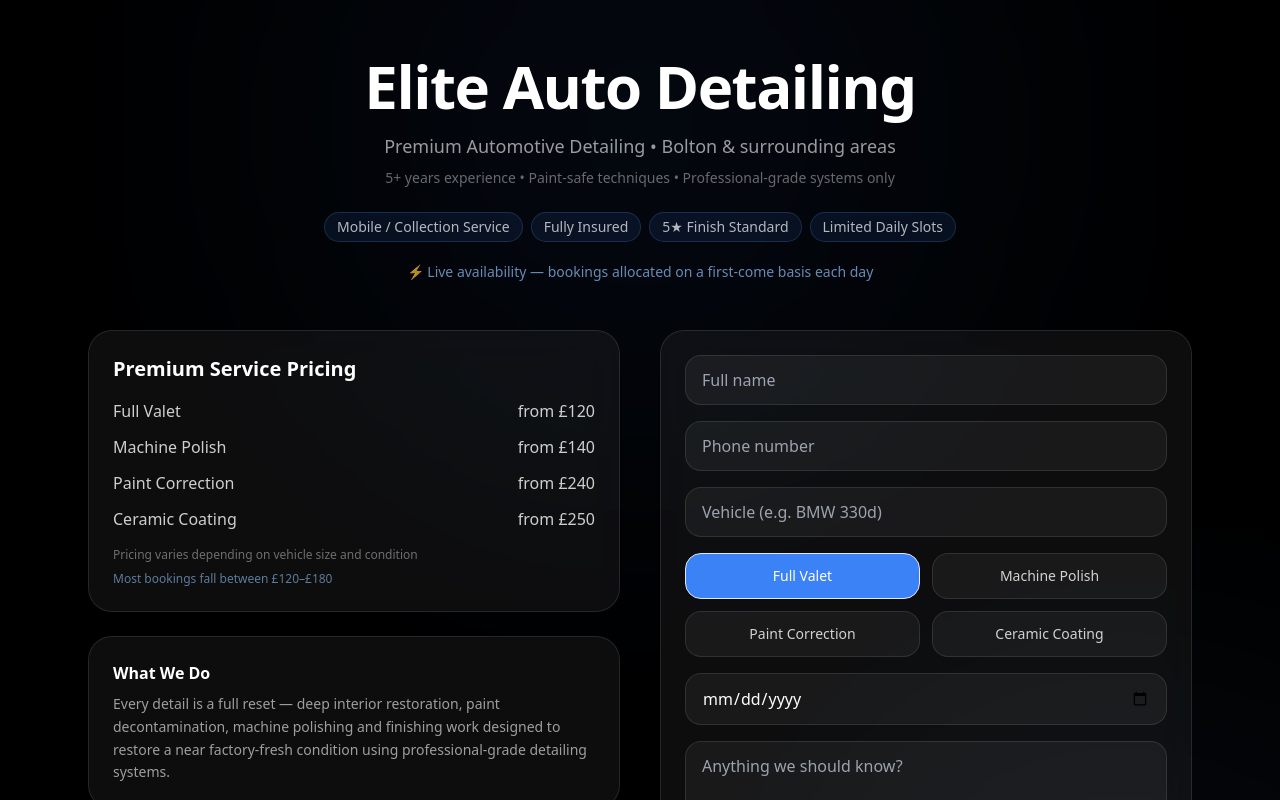
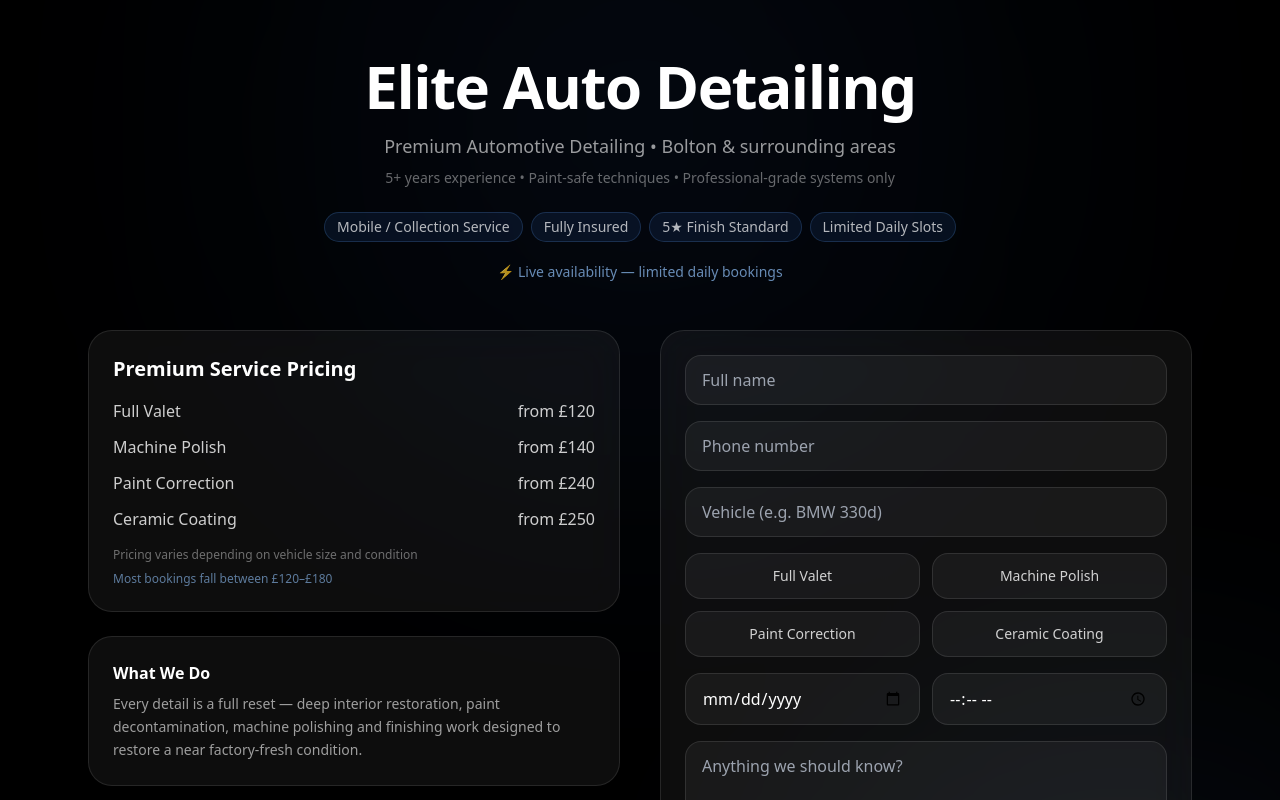
Before and after one commit to eliteautobolton/elite-auto-detailing, a Next.js app: page / in a window 1280 px wide. Shown: the top 800 px of the page. Built offline with nearby package versions, Linux system fonts and the light colour scheme.

Commit message:
Update page.js
Multi select

```diff
--- a/app/page.js
+++ b/app/page.js
@@ -7,23 +7,46 @@ export default function Page() {
     name: "",
     phone: "",
     car: "",
-    service: "Full Valet",
+    services: [],
     date: "",
+    time: "",
     message: "",
   });
+
+  const serviceOptions = [
+    "Full Valet",
+    "Machine Polish",
+    "Paint Correction",
+    "Ceramic Coating",
+  ];
+
+  const toggleService = (service) => {
+    setForm((prev) => {
+      const exists = prev.services.includes(service);
+
+      return {
+        ...prev,
+        services: exists
+          ? prev.services.filter((s) => s !== service)
+          : [...prev.services, service],
+      };
+    });
+  };
 
   const handleChange = (e) => {
     setForm({ ...form, [e.target.name]: e.target.value });
   };
 
   const handleSubmit = () => {
-    const msg = `NEW ELITE AUTO BOOKING:%0A
-Name: ${form.name}%0A
-Phone: ${form.phone}%0A
-Car: ${form.car}%0A
-Service: ${form.service}%0A
-Date: ${form.date}%0A
-Notes: ${form.message}`;
+    const msg =
+      `NEW ELITE AUTO BOOKING\n` +
+      `Name: ${form.name}\n` +
+      `Phone: ${form.phone}\n` +
+      `Car: ${form.car}\n` +
+      `Services: ${form.services.join(", ")}\n` +
+      `Date: ${form.date}\n` +
+      `Time: ${form.time}\n` +
+      `Notes: ${form.message}`;
 
     window.open(
       `https://wa.me/447988770864?text=${encodeURIComponent(msg)}`,
@@ -34,7 +57,7 @@ Notes: ${form.message}`;
   return (
     <div className="min-h-screen bg-black text-white relative overflow-hidden">
 
-      {/* Animated premium blue glow */}
+      {/* Background glow */}
       <div className="absolute inset-0">
         <div className="absolute top-[-200px] left-1/2 -translate-x-1/2 w-[650px] h-[650px] bg-blue-500/10 blur-[180px] rounded-full animate-pulse" />
         <div className="absolute bottom-[-250px] right-[-120px] w-[550px] h-[550px] bg-blue-400/10 blur-[160px] rounded-full animate-pulse" />
@@ -62,7 +85,7 @@ Notes: ${form.message}`;
               "Mobile / Collection Service",
               "Fully Insured",
               "5★ Finish Standard",
-              "Limited Daily Slots"
+              "Limited Daily Slots",
             ].map((t) => (
               <span
                 key={t}
@@ -73,9 +96,8 @@ Notes: ${form.message}`;
             ))}
           </div>
 
-          {/* urgency */}
           <p className="mt-5 text-sm text-blue-300/70">
-            ⚡ Live availability — bookings allocated on a first-come basis each day
+            ⚡ Live availability — limited daily bookings
           </p>
         </div>
 
@@ -116,8 +138,7 @@ Notes: ${form.message}`;
               <h3 className="font-semibold mb-2">What We Do</h3>
               <p className="text-white/60 text-sm leading-relaxed">
                 Every detail is a full reset — deep interior restoration, paint decontamination,
-                machine polishing and finishing work designed to restore a near factory-fresh condition
-                using professional-grade detailing systems.
+                machine polishing and finishing work designed to restore a near factory-fresh condition.
               </p>
             </div>
 
@@ -125,7 +146,7 @@ Notes: ${form.message}`;
               <h3 className="font-semibold mb-2">Important</h3>
               <p className="text-white/60 text-sm">
                 This is a premium detailing service focused on quality, precision and time.
-                We operate limited daily slots to maintain standards.
+                Limited daily availability to maintain standards.
               </p>
             </div>
 
@@ -155,15 +176,15 @@ Notes: ${form.message}`;
               className="w-full px-4 py-3 rounded-2xl bg-white/5 border border-white/10 outline-none focus:ring-2 focus:ring-blue-500/30"
             />
 
-            {/* service selection */}
+            {/* MULTI SERVICE SELECT */}
             <div className="grid grid-cols-2 gap-3 text-sm">
-              {["Full Valet", "Machine Polish", "Paint Correction", "Ceramic Coating"].map((s) => (
+              {serviceOptions.map((s) => (
                 <button
                   key={s}
-                  onClick={() => setForm({ ...form, service: s })}
+                  onClick={() => toggleService(s)}
                   className={`py-3 rounded-2xl border transition ${
-                    form.service === s
-                      ? "bg-blue-500 text-white"
+                    form.services.includes(s)
+                      ? "bg-blue-500 text-white border-blue-400"
                       : "bg-white/5 border-white/10 text-white/80 hover:bg-white/10 hover:border-white/20"
                   }`}
                 >
@@ -172,12 +193,22 @@ Notes: ${form.message}`;
               ))}
             </div>
 
+            {/* DATE + TIME */}
+            <div className="grid grid-cols-2 gap-3">
               <input
                 type="date"
                 name="date"
                 onChange={handleChange}
                 className="w-full px-4 py-3 rounded-2xl bg-white/5 border border-white/10 focus:ring-2 focus:ring-blue-500/30"
               />
+
+              <input
+                type="time"
+                name="time"
+                onChange={handleChange}
+                className="w-full px-4 py-3 rounded-2xl bg-white/5 border border-white/10 focus:ring-2 focus:ring-blue-500/30"
+              />
+            </div>
 
             <textarea
               name="message"
@@ -187,7 +218,6 @@ Notes: ${form.message}`;
               className="w-full px-4 py-3 rounded-2xl bg-white/5 border border-white/10 focus:ring-2 focus:ring-blue-500/30"
             />
 
-            {/* CTA */}
             <button
               onClick={handleSubmit}
               className="w-full py-4 rounded-2xl bg-white text-black font-semibold hover:scale-[1.02] active:scale-[0.99] transition shadow-[0_0_40px_rgba(59,130,246,0.25)]"
@@ -196,7 +226,7 @@ Notes: ${form.message}`;
             </button>
 
             <p className="text-center text-xs text-white/40">
-              Response typically within 1 hour • Limited daily availability
+              Response usually within 1 hour • Limited daily availability
             </p>
 
           </div>
```
Lines whose indentation alone changed are shown as unchanged.
